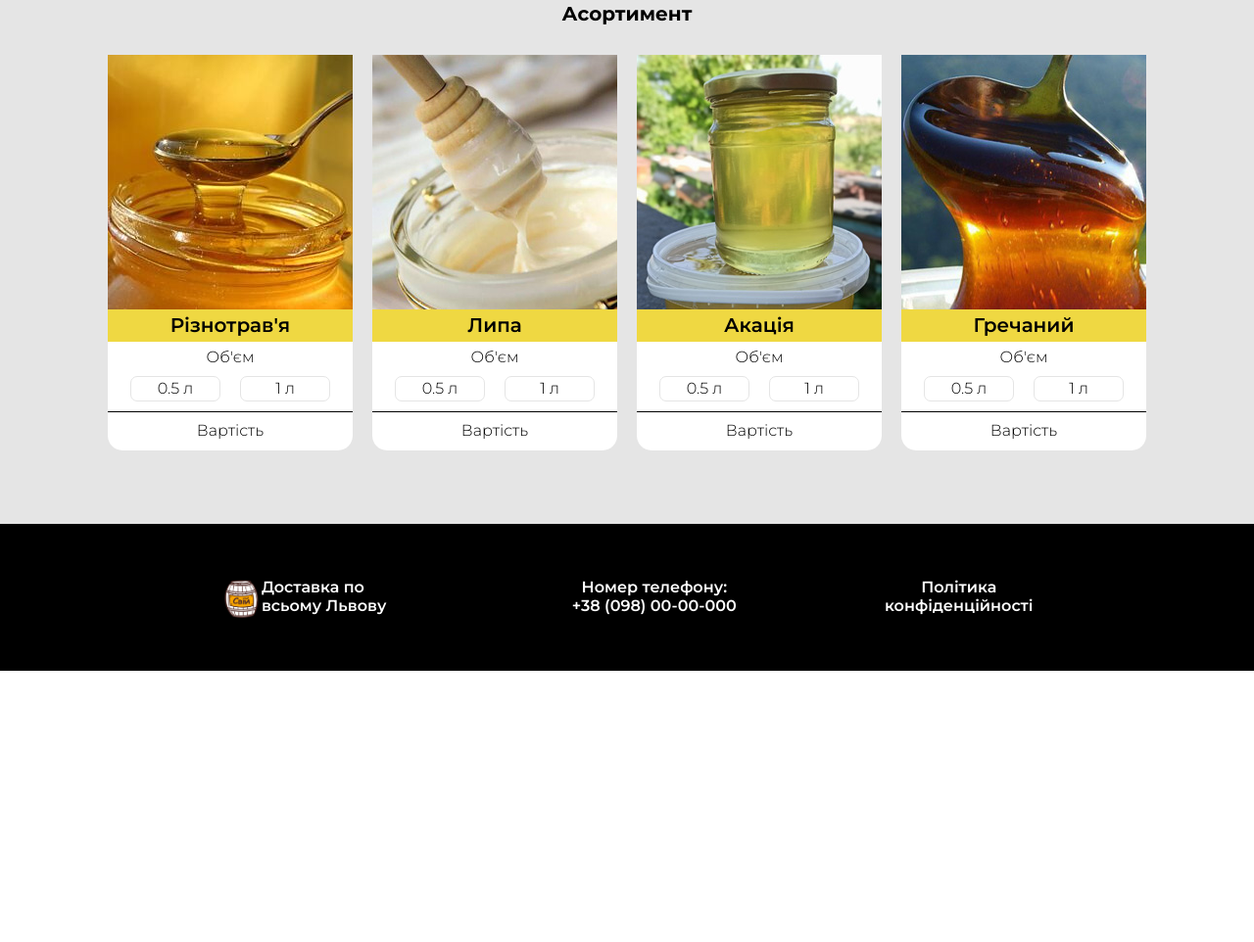
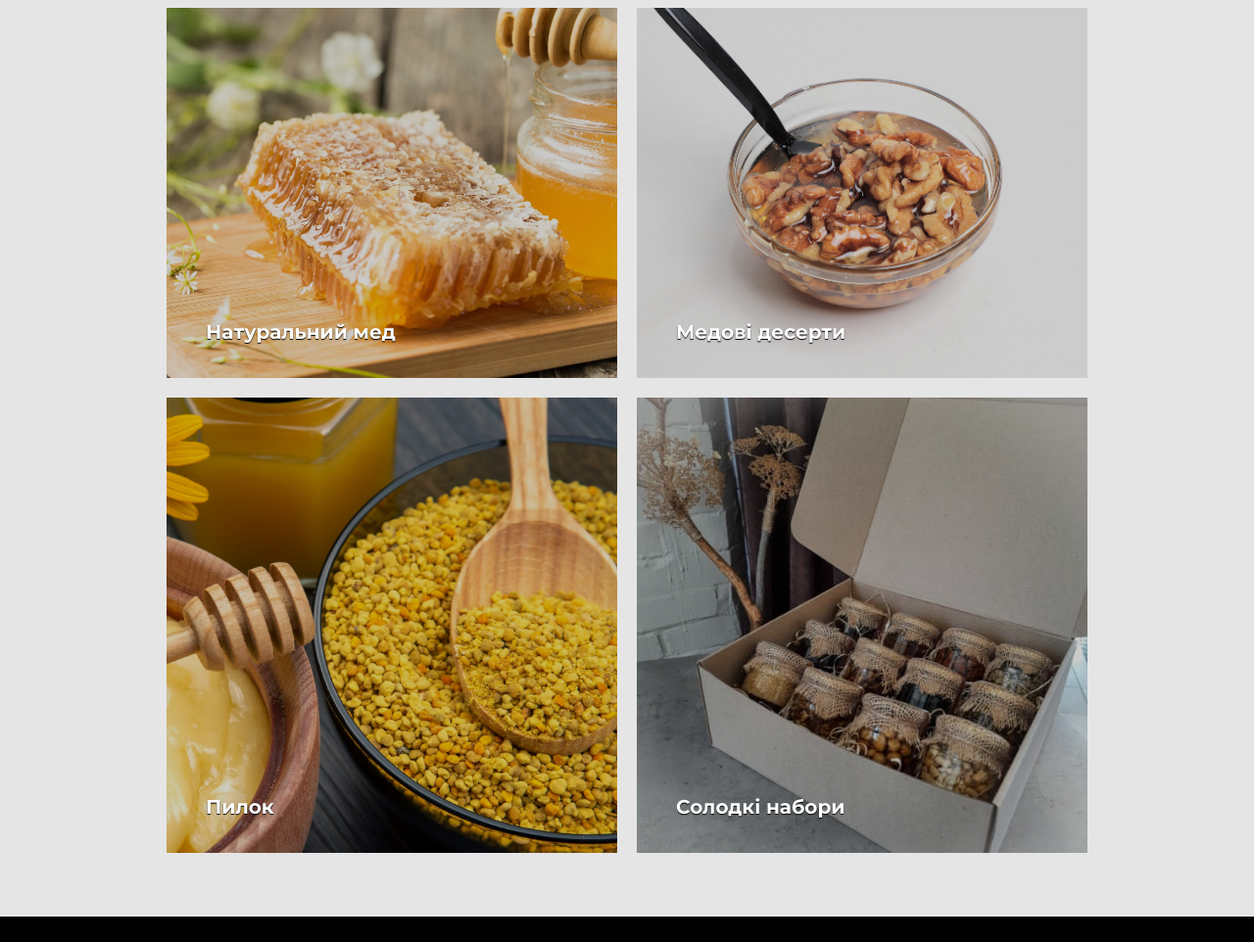
Before and after one commit to Medoedo/MyBees, a plain HTML site: page index.html in a window 1280 px wide. Shown: the part 1835-2797 px from the top of the page at 98% size. Before the commit the page ends 2520 px from the top, so only its background shows below. Drawn offline with Linux system fonts and the light colour scheme.

Commit message:
Some updates

```diff
--- a/Style/MakingHoney.css
+++ b/Style/MakingHoney.css
@@ -91,17 +91,16 @@ video {
     left: 0;
     position: absolute;
     z-index: -1;
-
 }
 
 /* PRODUCT SECTION */
 
-.background__products {
+/* .background__products {
     display: flex;
     align-items: center;
     justify-content: center;
     flex-wrap: wrap;
-}
+} */
 
 .product__item {
     width: 300px;
@@ -171,6 +170,14 @@ video {
     transition: .5s;
 }
 
+.subSectionProduct {
+    display: flex;
+    flex-wrap: wrap;
+    justify-content: center;
+
+    width: 100%;
+}
+
 /* FEEDBACK FROM */
 
 .grey__bg {
@@ -181,24 +188,6 @@ video {
 
     position: relative;
 }
-
-/* .grey__bg img {
-    position: absolute;
-    left: 0;
-    top: 50%;
-    transform: translate(0, -50%);
-    z-index: 0;
-
-    height: 70%;
-}
-
-.callCenter {
-    background: url(Photos/callCenter.png) no-repeat;
-    width: 100%;
-    height: 100%;
-
-    position: absolute;
-} */
 
 .form {
     max-width: 600px;
--- a/Style/media.css
+++ b/Style/media.css
@@ -73,6 +73,16 @@
     footer {
         height: 100px;
     }
+
+    .row {
+        flex-direction: column;
+        align-items: center;
+    }
+
+    .product {
+        width: 70%;
+    }
+
 }
 
 @media screen and (max-width: 768px) {
@@ -294,6 +304,12 @@
     .menu__box {
         width: 200px;
     }
+
+    .textBox {
+        bottom: 35px;
+        left: 0;
+    }
+
 }
 
 @media screen and (max-width: 400px) {
--- a/Style/style.css
+++ b/Style/style.css
@@ -33,7 +33,7 @@ p {
 }
 
 .container {
-    max-width: 75%;
+    width: 75%;
     margin: 0 auto;
 }
 
@@ -54,10 +54,10 @@ a {
 }
 
 .icon {
-    display: flex;
+    /* display: flex; */
     width: 25%;
-    align-items: center;
-    background-color: rgba(255, 255, 255, 0.5);
+    /* align-items: center; */
+    /* background-color: rgba(255, 255, 255, 0.5); */
 }
 
 .icon img {
@@ -434,6 +434,73 @@ nav a:hover {
     padding: 10px 0;
 }
 
+
+/* NEW SECTION OF PRODUCTS */
+
+.product {
+    width: 50%;
+    padding: 0 10px 20px 10px;
+
+    position: relative;
+}
+
+.imageBox a {
+    padding: 0;
+    margin: 0;
+}
+
+.imageBox {
+    position: relative;
+
+    width: 100%;
+    height: 100%;
+
+    background: rgba(0, 0, 0, .2);
+    top: 0;
+    left: 0;
+
+    overflow: hidden;
+}
+
+.imageBox img {
+    width: 100%;
+    height: 100%;
+
+    object-fit: cover;
+    filter: brightness(80%);
+
+    transition: transform .4s;
+}
+
+.imageBox img:hover {
+    transform: scale(1.2);
+}
+
+.textBox {
+    position: absolute;
+    bottom: 55px;
+    left: 25px;
+
+    z-index: 2;
+}
+
+.textBox h2 {
+    display: inline;
+    color: white;
+    font-weight: 700;
+    text-shadow: 0 1px 1px black;
+}
+
+.row {
+    width: 75%;
+    max-width: 1080px;
+    display: flex;
+    margin: 0 auto;
+    justify-content: center;
+}
+
+
+
 /* SECTION FOOTER */
 
 
--- a/index.html
+++ b/index.html
@@ -18,9 +18,17 @@
 
       <div class="header">
 
-        <div class="icon">
+        <!-- <div class="icon">
+          <a class="iconLink" href="#">
             <img src="Style/Photos/honey-icon.svg" alt="none">
             <p class="color__gray">Доставка по<br>всьому Львову</p>
+          </a>
+        </div> -->
+
+        <div class="icon">
+          <a href="#" class="iconLink">
+            <img src="Style/Photos/honey-icon.svg" alt="icon">
+          </a>
         </div>
 
         <div class="hamburger-menu">
@@ -138,91 +146,66 @@
 
     <section class="background__products" id="products">
 
-      <h2 class="color__black">Асортимент</h2>
+      <div class="productPossition">
 
-      <div class="possition__product">
-        <div class="items">
-          <div class="photo">
-            <img src="Style/Photos/Herbs.jpg" alt="none">
+        <div class="row">
+          <div class="product">
+            <div class="imageBox">
+              <a href="#">
+                <img src="Style/Photos/med.jpg" alt="">
+              </a>
             </div>
 
-          <h2 class="nameproduct color__black">Різнотрав'я</h2>
-
-          <div class="info">
-            <p class="volume">Об'єм</p>
-
-            <div class="flex">
-              <div class="count">0.5 л</div>
-              <div class="count">1 л</div>
+            <div class="textBox">
+              <a href="#">
+                <h2>Натуральний мед</h2>
+              </a>
+            </div>
           </div>
 
-            <div class="underline"></div>
-            <p class="value">Вартість</p>
+          <div class="product">
+            <div class="imageBox">
+              <a href="#">
+                <img src="Style/Photos/medovi_deserty.jpg" alt="">
+              </a>
             </div>
 
+            <div class="textBox">
+              <a href="#">
+                <h2>Медові десерти</h2>
+              </a>
+            </div>
+          </div>
         </div>
 
-        <div class="items">
-          <div class="photo">
-            <img src="Style/Photos/Linden.jpg" alt="none">
+        <div class="row">
+          <div class="product">
+            <div class="imageBox">
+              <a href="#">
+                <img src="Style/Photos/pylok.jpg" alt="">
+              </a>
             </div>
 
-          <h2 class="nameproduct color__black">Липа</h2>
-
-          <div class="info">
-            <p class="volume">Об'єм</p>
-
-            <div class="flex">
-              <div class="count">0.5 л</div>
-              <div class="count">1 л</div>
+            <div class="textBox">
+              <a href="#">
+                <h2>Пилок</h2>
+              </a>
+            </div>
           </div>
 
-            <div class="underline"></div>
-            <p class="value">Вартість</p>
+          <div class="product">
+            <div class="imageBox">
+              <a href="#">
+                <img src="Style/Photos/sweetSet.jpg" alt="">
+              </a>
             </div>
 
+            <div class="textBox">
+              <a href="#">
+                <h2>Солодкі набори</h2>
+              </a>
             </div>
-
-        <div class="items">
-          <div class="photo">
-            <img src="Style/Photos/Acacia.jpg" alt="none">
           </div>
-
-          <h2 class="nameproduct color__black">Акація</h2>
-
-          <div class="info">
-            <p class="volume">Об'єм</p>
-
-            <div class="flex">
-              <div class="count">0.5 л</div>
-              <div class="count">1 л</div>
-            </div>
-
-            <div class="underline"></div>
-            <p class="value">Вартість</p>
-          </div>
-
-        </div>
-
-        <div class="items">
-          <div class="photo">
-            <img src="Style/Photos/Buckwheat.jpg" alt="none">
-          </div>
-
-          <h2 class="nameproduct color__black">Гречаний</h2>
-
-          <div class="info">
-            <p class="volume">Об'єм</p>
-
-            <div class="flex">
-              <div class="count">0.5 л</div>
-              <div class="count">1 л</div>
-            </div>
-
-            <div class="underline"></div>
-            <p class="value">Вартість</p>
-          </div>
-
         </div>
 
       </div>
@@ -235,8 +218,9 @@
   <footer>
     <div class="container footer">
       <div class="icon">
-        <img src="Style/Photos/Icon.png" alt="none">
-        <p>Доставка по<br>всьому Львову</p>
+        <a href="#" class="iconLink">
+          <img src="Style/Photos/honey-icon.svg" alt="icon">
+        </a>
       </div>
 
       <a class="number" href="tel:+38 (098) 00-00-000">Номер телефону:<br>+38 (098) 00-00-000</a>
@@ -244,7 +228,7 @@
     </div>
   </footer>
 
-  <script src="script/script.js"></script>
+  <!-- <script src="script/script.js"></script> -->
 
 </body>
 
```
Also changed, not shown: MakingHoney.html (+96 -1 lines), Style/Photos/med.jpg (added), Style/Photos/medovi_deserty.jpg (added), Style/Photos/pylok.jpg (added), Style/Photos/sweetSet.jpg (added). Lines whose indentation alone changed are shown as unchanged.
